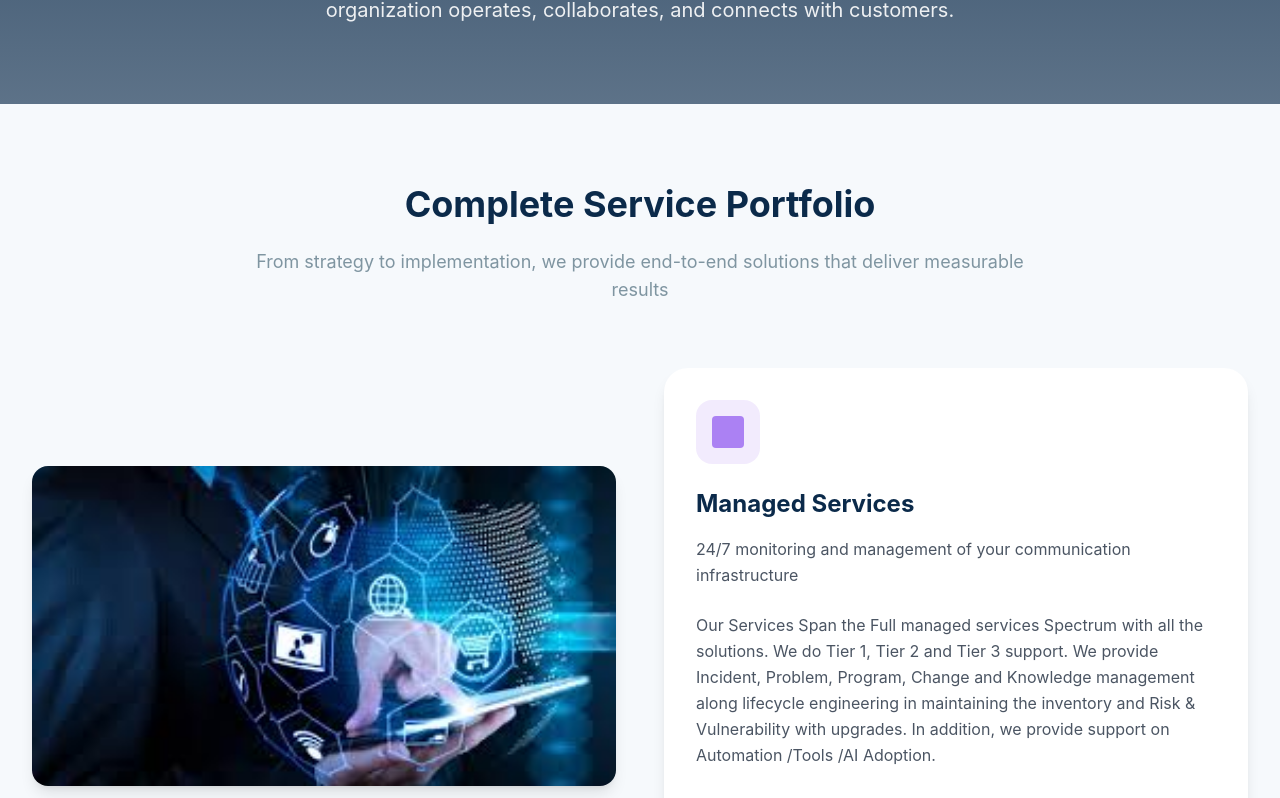
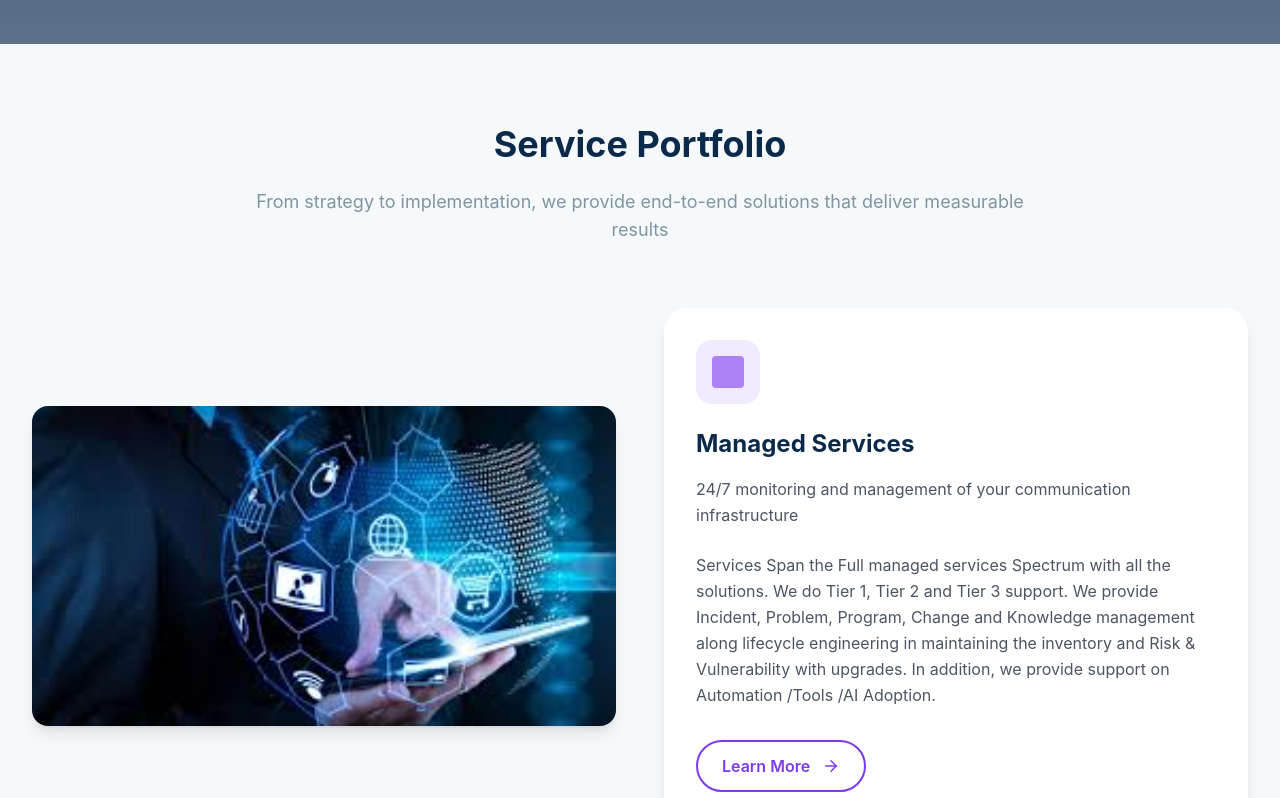
Before and after one commit to Maruthiphani/Acadia_Project_V1, a React (Vite) app: page /services in a window 1280 px wide. Shown: the part 336-1134 px from the top of the page. Built offline with nearby package versions, Linux system fonts and the light colour scheme.

Commit message:
changes in the UI

```diff
--- a/src/components/Footer.tsx
+++ b/src/components/Footer.tsx
@@ -27,7 +27,7 @@ const Footer: React.FC<FooterProps> = ({ setCurrentPage }) => {
         <div className="grid grid-cols-1 md:grid-cols-2 lg:grid-cols-4 gap-8 mb-12">
           {/* Company Info */}
           <div className="lg:col-span-2">
-            <img src="/FullLogo.jpg" alt="Acadia Consultants" className="h-12 w-auto mb-6 brightness-0 invert" />
+            {/* <img src="/FullLogo.jpg" alt="Acadia Consultants" className="h-12 w-auto mb-6 brightness-0 invert" /> */}
             <p className="text-brand-light mb-6 leading-relaxed">
               Transforming enterprise communications with expert consulting and cutting-edge technology solutions.
               We deliver user-experience-driven testing and solutions for leaders in enterprise communications.
--- a/src/data/services.ts
+++ b/src/data/services.ts
@@ -19,7 +19,7 @@ export const services: Service[] = [
     icon: 'Settings',
     heroAccent: 'violet',
     description: 'Ensure optimal performance and reliability of your communication systems with our comprehensive managed services that provide proactive monitoring, maintenance, and support.',
-    capabilitiesText: 'Our Services Span the Full managed services Spectrum with all the solutions. We do Tier 1, Tier 2 and Tier 3 support. We provide Incident, Problem, Program, Change and Knowledge management along lifecycle engineering in maintaining the inventory and Risk & Vulnerability with upgrades. In addition, we provide support on Automation /Tools /AI Adoption.',
+    capabilitiesText: 'Services Span the Full managed services Spectrum with all the solutions. We do Tier 1, Tier 2 and Tier 3 support. We provide Incident, Problem, Program, Change and Knowledge management along lifecycle engineering in maintaining the inventory and Risk & Vulnerability with upgrades. In addition, we provide support on Automation /Tools /AI Adoption.',
     image: "/managed services.jpg"
   },
   {
--- a/src/pages/Home.tsx
+++ b/src/pages/Home.tsx
@@ -84,7 +84,7 @@ const Home: React.FC = () => {
       <section id="services" className="py-20 bg-white">
         <div className="max-w-7xl mx-auto px-4 sm:px-6 lg:px-8">
           <SectionHeader
-            title="Our Services"
+            title="Services"
             subtitle="Comprehensive communication services designed to transform how your organization operates"
             accentColor="violet"
           />
@@ -144,7 +144,7 @@ const Home: React.FC = () => {
       <section id="solutions" className="py-20 bg-brand-bg">
         <div className="max-w-7xl mx-auto px-4 sm:px-6 lg:px-8">
           <SectionHeader
-            title="Our Solutions"
+            title="Solutions"
             subtitle="Discover how our specialized solutions can address your unique communication challenges"
             accentColor="teal"
           />
--- a/src/pages/PrivacyPolicy.tsx
+++ b/src/pages/PrivacyPolicy.tsx
@@ -53,8 +53,8 @@ We do not sell, trade, or otherwise transfer your personal information to third
       title: 'Contact Information',
       content: `If you have any questions about this Privacy Policy or our privacy practices, please contact us at:
 
-Email: privacy@acadiaconsultants.com
-Phone: +1 (123) 456-7890
+Email: info@acadiaconsultants.com
+Phone: +1 (984) 209-3969
 Address: 4229 Lafayette Center Dr STE 1880, Chantilly, VA 20151
 
 We will respond to your inquiry within 30 days. If you are not satisfied with our response, you may have the right to lodge a complaint with the relevant data protection authority in your jurisdiction.`
--- a/src/pages/ResourcesPage.tsx
+++ b/src/pages/ResourcesPage.tsx
@@ -223,15 +223,15 @@ const ResourcesPage: React.FC = () => {
           </div>
 
           {/* Download Button */}
-          <div className="text-center mt-12">
+          {/* <div className="text-center mt-12">
             <button
               onClick={() => setIsPopupOpen(true)}
               className="inline-flex items-center gap-2 bg-gradient-brand text-white px-8 py-4 rounded-full font-semibold hover:shadow-xl transition-all duration-300 transform hover:-translate-y-1"
             >
-              {/* <Download size={20} /> */}
+
               Download Resources
             </button>
-          </div>
+          </div> */}
         </div>
       </section>
 
--- a/src/pages/Services/index.tsx
+++ b/src/pages/Services/index.tsx
@@ -12,7 +12,7 @@ const ServicesIndex: React.FC = () => {
       <section className="py-20 bg-gradient-hero">
         <div className="max-w-7xl mx-auto px-4 sm:px-6 lg:px-8 text-center">
           <h1 className="text-4xl md:text-6xl font-bold font-heading text-white mb-6">
-            Our
+
             <span className="block text-brand-light">Services</span>
           </h1>
           <p className="text-xl text-white/90 max-w-3xl mx-auto">
@@ -26,7 +26,7 @@ const ServicesIndex: React.FC = () => {
         <div className="max-w-7xl mx-auto px-4 sm:px-6 lg:px-8">
           <div className="text-center mb-16">
             <h2 className="text-3xl md:text-4xl font-bold font-heading text-brand-navy mb-6">
-              Complete Service Portfolio
+              Service Portfolio
             </h2>
             <p className="text-lg text-brand-slate max-w-3xl mx-auto">
               From strategy to implementation, we provide end-to-end solutions that deliver measurable results
--- a/src/pages/Solutions/index.tsx
+++ b/src/pages/Solutions/index.tsx
@@ -26,7 +26,7 @@ const SolutionsIndex: React.FC = () => {
         <div className="max-w-7xl mx-auto px-4 sm:px-6 lg:px-8">
           <div className="text-center mb-16">
             <h2 className="text-3xl md:text-4xl font-bold font-heading text-brand-navy mb-6">
-              Complete Solution Portfolio
+              Solution Portfolio
             </h2>
             <p className="text-lg text-brand-slate max-w-3xl mx-auto">
               From unified communications to AI-powered automation, we have the expertise to transform your business
```
